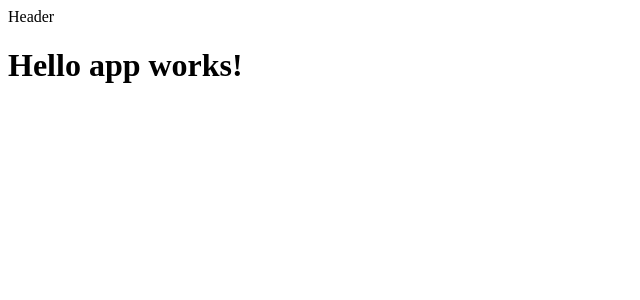
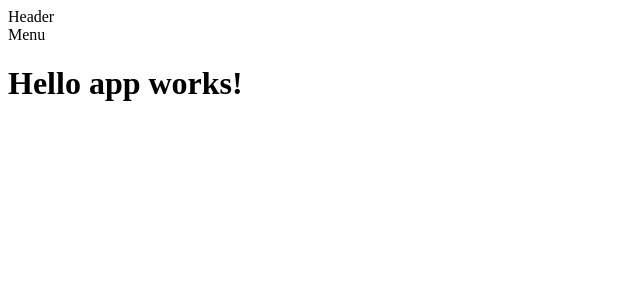
Before and after one commit to Besto/angular-universal, an Angular app: page / in a window 1280 px wide. Shown: the top 300 px of the page, without its empty margins (0-640 px from the left). Built offline with nearby package versions, Linux system fonts and the light colour scheme.

Commit message:
Add navigation

```diff
--- a/src/app/app.component.html
+++ b/src/app/app.component.html
@@ -1,6 +1,7 @@
 <div>
   Header
 </div>
+<nav>Menu</nav>
 <h1>
   Hello {{title}}
 </h1>
```
